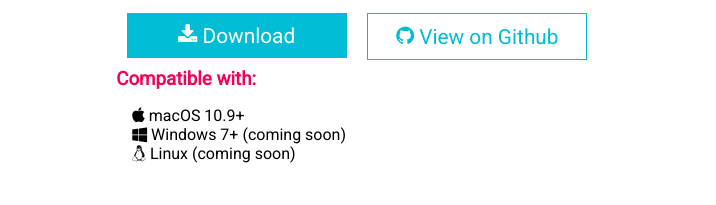
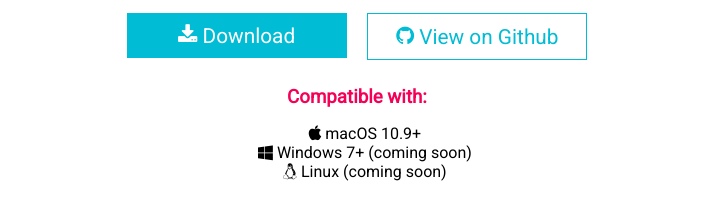
Before and after one commit to mike-schultz/materialette, an Electron app: page index.html in a window 1280 px wide. Shown: the part 626-831 px from the top of the page, without its empty margins (283-999 px from the left). Drawn offline with Linux system fonts and the light colour scheme.

Commit message:
Centers platform list

```diff
--- a/index.html
+++ b/index.html
@@ -33,25 +33,25 @@
       </div>
     </section>
     <section id="nav">
-
       <div>
       <a href="https://github.com/mike-schultz/materialette/releases">
         <div class="teal button"><i class="fa fa-download"></i>&nbsp;Download</div>
       </a>
-      <h3>Compatible with: </h3>
-      <ul id="platforms">
-          <li><i class="fa fa-apple"></i> macOS 10.9+</li>
-          <li><i class="fa fa-windows"></i> Windows 7+ (coming soon)</li>
-          <li><i class="fa fa-linux"></i> Linux  (coming soon)</li>
-      </ul>
     </div>
-
     <div>
       <a href="https://github.com/mike-schultz/materialette">
         <div class="teal-outline button"><i class="fa fa-github"></i>&nbsp;View on Github</div>
       </a>
     </div>
     </section>
+    <section style="text-align:center">
+      <h3>Compatible with: </h3>
+      <ul id="platforms" >
+          <li><i class="fa fa-apple"></i> macOS 10.9+</li>
+          <li><i class="fa fa-windows"></i> Windows 7+ (coming soon)</li>
+          <li><i class="fa fa-linux"></i> Linux  (coming soon)</li>
+      </ul>
+    </section>
   </div>
 </body>
 
```
